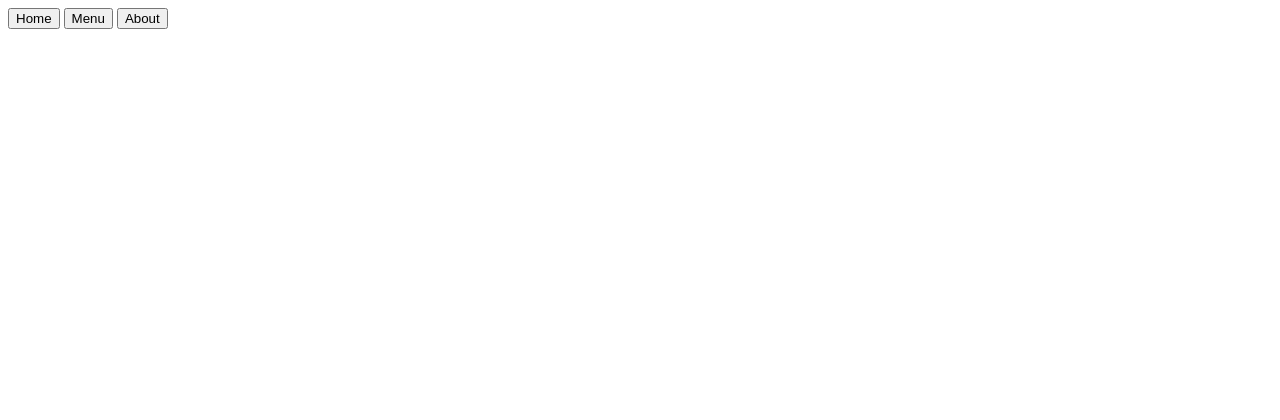
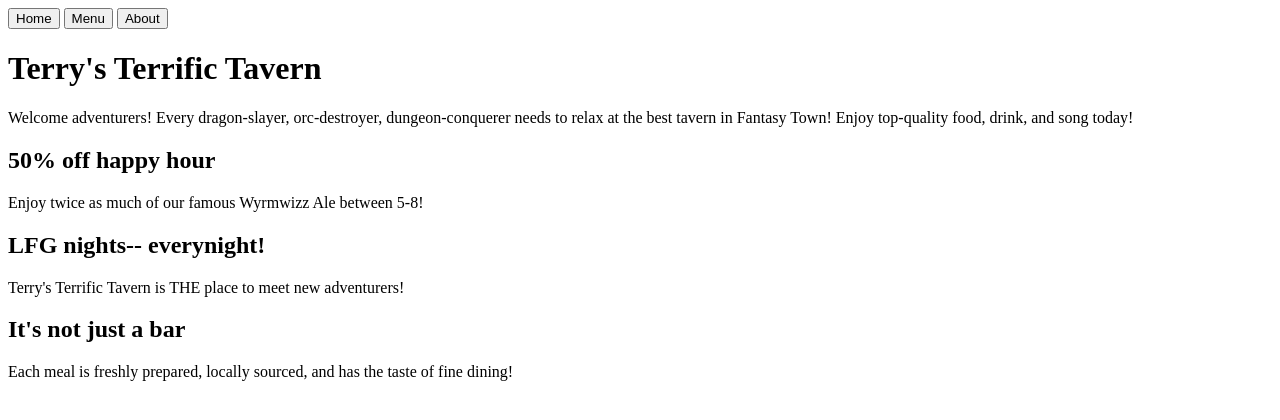
Before and after one commit to JiwonJJeong/restaurant-page, a website built with webpack: page src/index.html in a window 1280 px wide. Built offline with nearby package versions, Linux system fonts and the light colour scheme.

Commit message:
Write home HTMl elements

```diff
--- a/src/index.html
+++ b/src/index.html
@@ -13,6 +13,21 @@
             <button class="about button">About</button>
         </nav>
     </header>
-    <div id="content"></div>
+    <div id="content">
+        <div class="logo">
+            <h1>Terry's Terrific Tavern</h1>
+        </div>
+        <p class="intro">Welcome adventurers! Every dragon-slayer, orc-destroyer, dungeon-conquerer
+             needs to relax at the best tavern in Fantasy Town! Enjoy top-quality food, drink, and song today!</p>
+        <div class="">
+            <h2>50% off happy hour</h2>
+            <p>Enjoy twice as much of our famous Wyrmwizz Ale between 5-8!</p>
+            <h2>LFG nights-- everynight!</h2>
+            <p>Terry's Terrific Tavern is THE place to meet new adventurers!</p>
+            <h2>It's not just a bar</h2>
+            <p>Each meal is freshly prepared, locally sourced, and has the taste of fine dining!</p>
+        </div>
+        <img class="home image">
+    </div>
 </body>
 </html>
```
